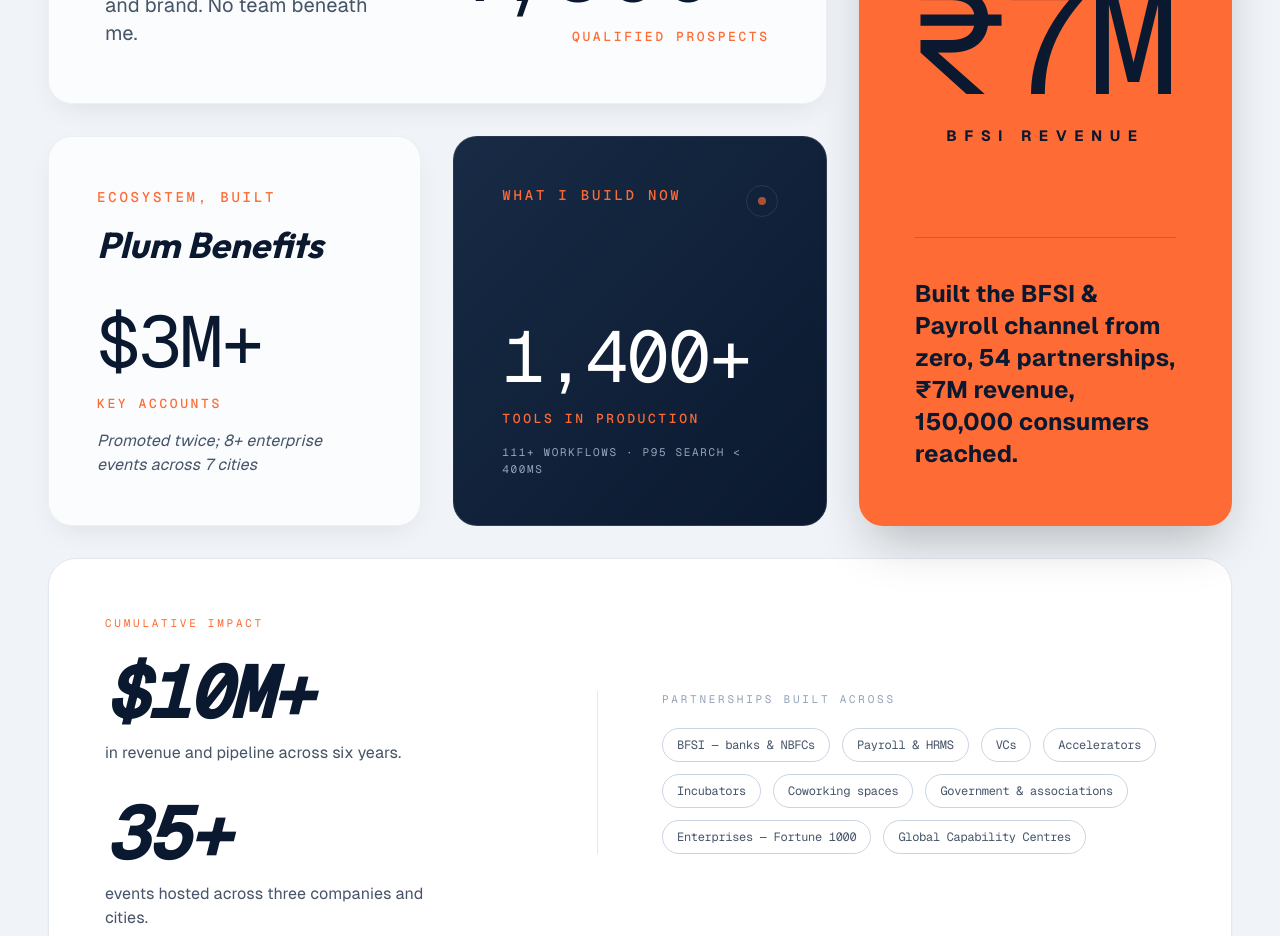
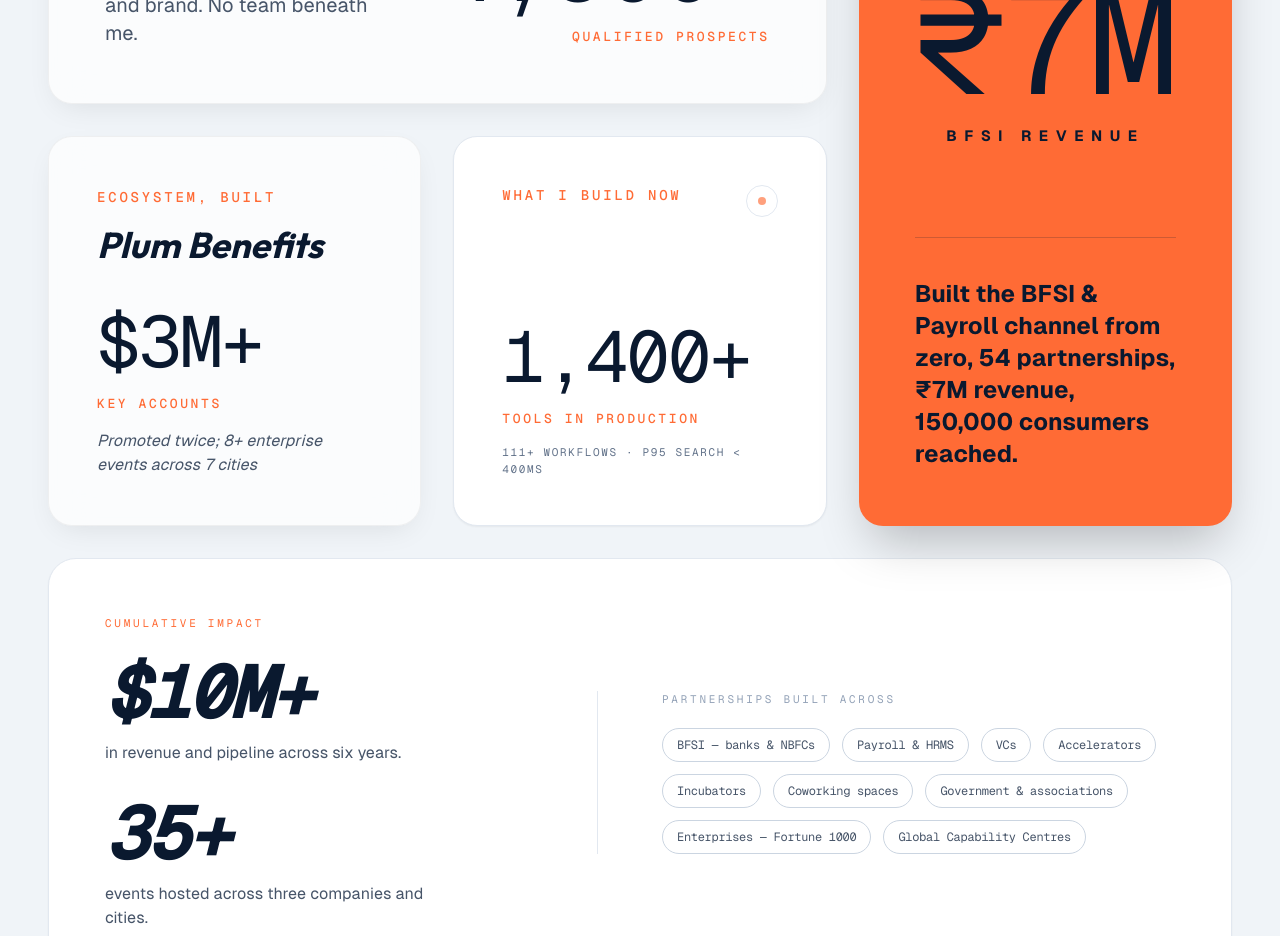
Before and after one commit to rohit1703/rohit-executive-portfolio, a React (Vite) app: page /about in a window 1280 px wide. Shown: the part 3480-4416 px from the top of the page. Built offline with nearby package versions, Linux system fonts and the light colour scheme.

Commit message:
fix: make the Currly bento card light-mode adaptive
The 'what I build now' card was hardcoded dark gradient with no light variant,
so it stayed dark navy in light mode. Now white in light mode, dark gradient in
dark mode.

```diff
--- a/src/components/BentoGrid.tsx
+++ b/src/components/BentoGrid.tsx
@@ -90,23 +90,23 @@
         </div>
       </motion.div>
 
-      {/* Card 4: Dark — always dark bg, so all text forced white */}
+      {/* Card 4: the "build" card — light surface in light mode, dark gradient in dark mode */}
       <motion.div
         whileHover={{ scale: 1.01 }}
-        className="rounded-2xl md:rounded-[24px] p-8 md:p-12 flex flex-col justify-between bg-gradient-to-br from-[#182A45] to-[#0A192F] min-h-[320px] text-white border border-white/10"
+        className="rounded-2xl md:rounded-[24px] p-8 md:p-12 flex flex-col justify-between min-h-[320px] bg-white dark:bg-gradient-to-br dark:from-[#182A45] dark:to-[#0A192F] border border-slate-200 dark:border-white/10 shadow-sm transition-colors"
       >
         <div className="z-10 flex justify-between items-start">
           <span className="text-[11px] md:text-sm font-mono font-medium text-[#FF6B35] uppercase tracking-[0.2em]">{dark.label}</span>
-          <div className="w-8 h-8 rounded-full border border-white/10 flex items-center justify-center">
+          <div className="w-8 h-8 rounded-full border border-slate-200 dark:border-white/10 flex items-center justify-center">
             <div className="w-2 h-2 rounded-full bg-[#FF6B35] animate-pulse" />
           </div>
         </div>
         <div className="z-10 mt-10">
-          <div className="text-6xl md:text-7xl font-display text-white leading-none flex items-baseline">
+          <div className="text-6xl md:text-7xl font-display text-[#0A192F] dark:text-white leading-none flex items-baseline transition-colors">
             <Counter value={dark.kpi[view].value} suffix={dark.kpi[view].suffix} prefix={dark.kpi[view].prefix} />
           </div>
           <p className="text-[11px] md:text-[13px] font-mono font-medium uppercase tracking-[0.2em] text-[#FF6B35] mt-4">{dark.kpi[view].label}</p>
-          <p className="mt-4 text-[10px] md:text-[11px] text-slate-400 font-mono uppercase tracking-[0.15em]">{dark.secondaryText?.[view]}</p>
+          <p className="mt-4 text-[10px] md:text-[11px] text-slate-500 dark:text-slate-400 font-mono uppercase tracking-[0.15em]">{dark.secondaryText?.[view]}</p>
         </div>
       </motion.div>
 
```
